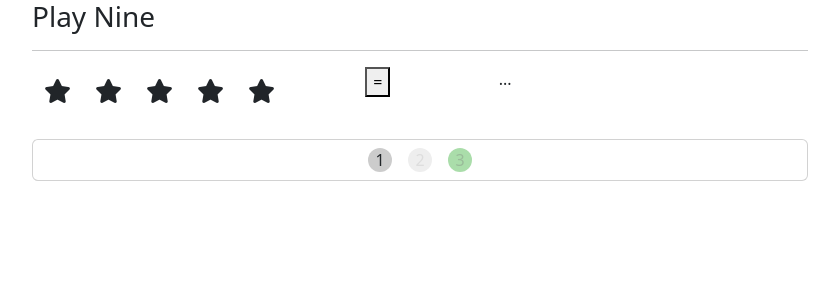
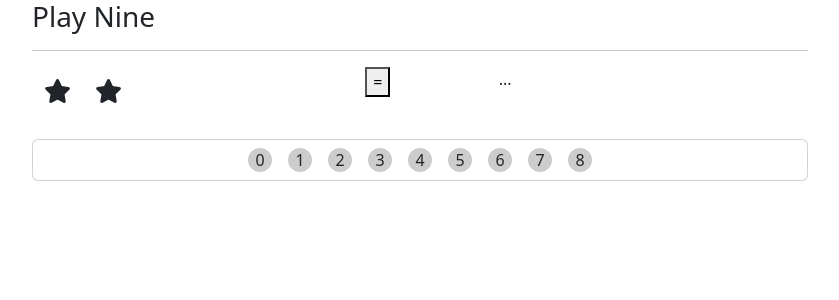
Before and after one commit to haotv0802/fm_fe2, a React app: page / in a window 1280 px wide. Shown: the top 300 px of the page, without its empty margins (220-1059 px from the left). Built offline with nearby package versions, Linux system fonts and the light colour scheme.

Commit message:
random stars.

```diff
--- a/gameApp/Number.jsx
+++ b/gameApp/Number.jsx
@@ -1,13 +1,16 @@
 import React from 'react';
 
-class Number extends React.Component{
+class Number extends React.Component {
   render() {
+    const arrayOfNumbers = 9;
+    let numbers = [];
+    for (let i = 0; i < arrayOfNumbers; i++) {
+      numbers.push(<span key={i} className="">{i}</span>)
+    }
     return (
       <div className="card text-center">
         <div>
-          <span>1</span>
-          <span className="selected">2</span>
-          <span className="used">3</span>
+          {numbers}
         </div>
       </div>
     )
--- a/gameApp/Star.jsx
+++ b/gameApp/Star.jsx
@@ -2,13 +2,14 @@
 
 class Star extends React.Component {
   render() {
+    const numberOfStars = 1 + Math.floor(Math.random() * 9);
+    let stars = [];
+    for (let i = 0; i < numberOfStars; i++) {
+      stars.push(<i key={i} className="fa fa-star"></i>)
+    }
     return (
       <div className="col-md-5">
-        <i className="fa fa-star"></i>
-        <i className="fa fa-star"></i>
-        <i className="fa fa-star"></i>
-        <i className="fa fa-star"></i>
-        <i className="fa fa-star"></i>
+        {stars}
       </div>
     )
   }
```
